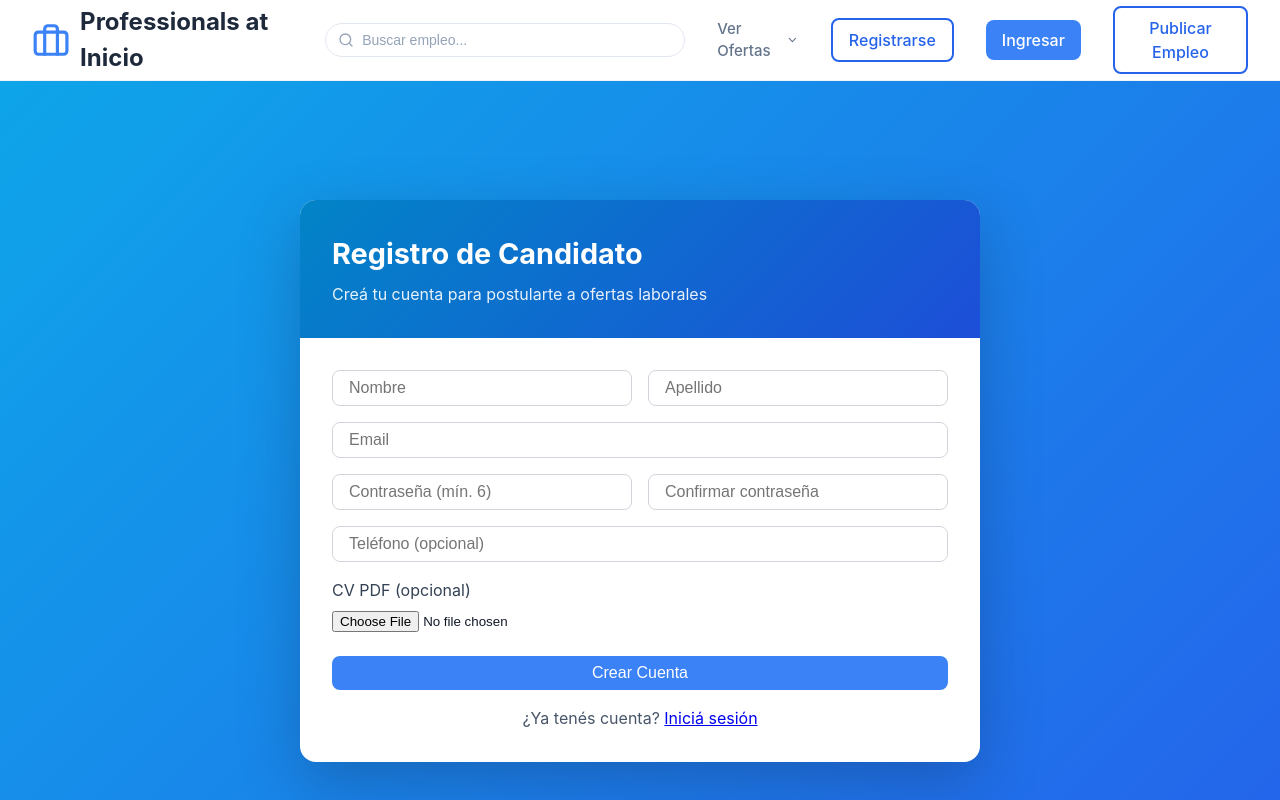
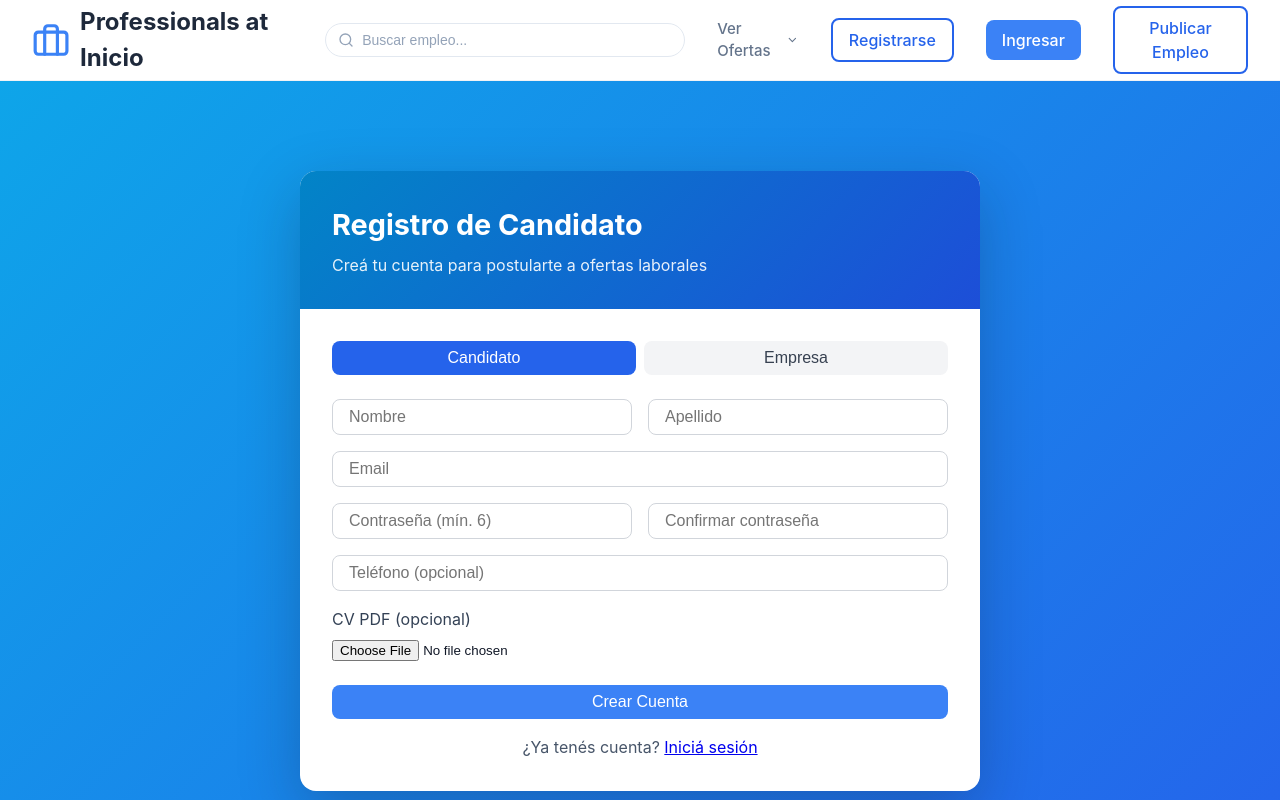
Before and after one commit to nicogomez94/job-application, a React (Vite) app in the folder frontend/: page /register/user in a window 1280 px wide. Shown: the top 800 px of the page. Built offline with nearby package versions, Linux system fonts and the light colour scheme; no server answers.

Commit message:
registro en un mismo boton

```diff
--- a/frontend/src/pages/auth/Login.css
+++ b/frontend/src/pages/auth/Login.css
@@ -103,10 +103,15 @@
   height: 1.25rem;
   width: 1.25rem;
   color: var(--gray-400);
+  pointer-events: none;
 }
 
 .login-input-with-icon {
   padding-left: 2.5rem;
+}
+
+.login-input-wrapper .login-input-with-icon {
+  padding-left: 2.75rem;
 }
 
 .login-error {
--- a/frontend/src/pages/auth/Register.css
+++ b/frontend/src/pages/auth/Register.css
@@ -1,4 +1,35 @@
 /* Register Forms Responsive Styles */
+
+.register-user-type-selector {
+  display: flex;
+  gap: 0.5rem;
+  margin-bottom: 1.5rem;
+}
+
+.register-user-type-btn {
+  flex: 1;
+  padding: 0.5rem 1rem;
+  border-radius: 0.5rem;
+  font-weight: 500;
+  transition: all 0.2s;
+  cursor: pointer;
+  border: none;
+  font-size: 1rem;
+}
+
+.register-user-type-btn-inactive {
+  background-color: var(--gray-100);
+  color: var(--gray-700);
+}
+
+.register-user-type-btn-inactive:hover {
+  background-color: var(--gray-200);
+}
+
+.register-user-type-btn-active {
+  background-color: var(--primary-600);
+  color: white;
+}
 
 /* Hover effects for inputs */
 input:focus,
--- a/frontend/src/pages/auth/RegisterCompany.jsx
+++ b/frontend/src/pages/auth/RegisterCompany.jsx
@@ -24,6 +24,7 @@ export default function RegisterCompany() {
   const [loading, setLoading] = useState(false);
   const { setAuth } = useAuthStore();
   const navigate = useNavigate();
+  const userType = 'company';
 
   const handleChange = (e) => {
     const { name, value } = e.target;
@@ -112,6 +113,31 @@ export default function RegisterCompany() {
         </div>
 
         <form className="register-form" style={{ padding: '2rem' }} onSubmit={handleSubmit}>
+          <div className="register-user-type-selector">
+            <button
+              type="button"
+              onClick={() => navigate('/register/user')}
+              className={`register-user-type-btn ${
+                userType === 'user'
+                  ? 'register-user-type-btn-active'
+                  : 'register-user-type-btn-inactive'
+              }`}
+            >
+              Candidato
+            </button>
+            <button
+              type="button"
+              onClick={() => navigate('/register/company')}
+              className={`register-user-type-btn ${
+                userType === 'company'
+                  ? 'register-user-type-btn-active'
+                  : 'register-user-type-btn-inactive'
+              }`}
+            >
+              Empresa
+            </button>
+          </div>
+
           <div style={{ marginBottom: '1rem' }}>
             <input
               className="input"
--- a/frontend/src/pages/auth/RegisterUser.jsx
+++ b/frontend/src/pages/auth/RegisterUser.jsx
@@ -21,6 +21,7 @@ export default function RegisterUser() {
   const [loading, setLoading] = useState(false);
   const { setAuth } = useAuthStore();
   const navigate = useNavigate();
+  const userType = 'user';
 
   const handleChange = (e) => {
     const { name, value } = e.target;
@@ -107,6 +108,31 @@ export default function RegisterUser() {
         </div>
 
         <form className="register-form" style={{ padding: '2rem' }} onSubmit={handleSubmit}>
+          <div className="register-user-type-selector">
+            <button
+              type="button"
+              onClick={() => navigate('/register/user')}
+              className={`register-user-type-btn ${
+                userType === 'user'
+                  ? 'register-user-type-btn-active'
+                  : 'register-user-type-btn-inactive'
+              }`}
+            >
+              Candidato
+            </button>
+            <button
+              type="button"
+              onClick={() => navigate('/register/company')}
+              className={`register-user-type-btn ${
+                userType === 'company'
+                  ? 'register-user-type-btn-active'
+                  : 'register-user-type-btn-inactive'
+              }`}
+            >
+              Empresa
+            </button>
+          </div>
+
           <div className="register-form-grid" style={{ display: 'grid', gridTemplateColumns: '1fr 1fr', gap: '1rem' }}>
             <input
               className="input"
```
